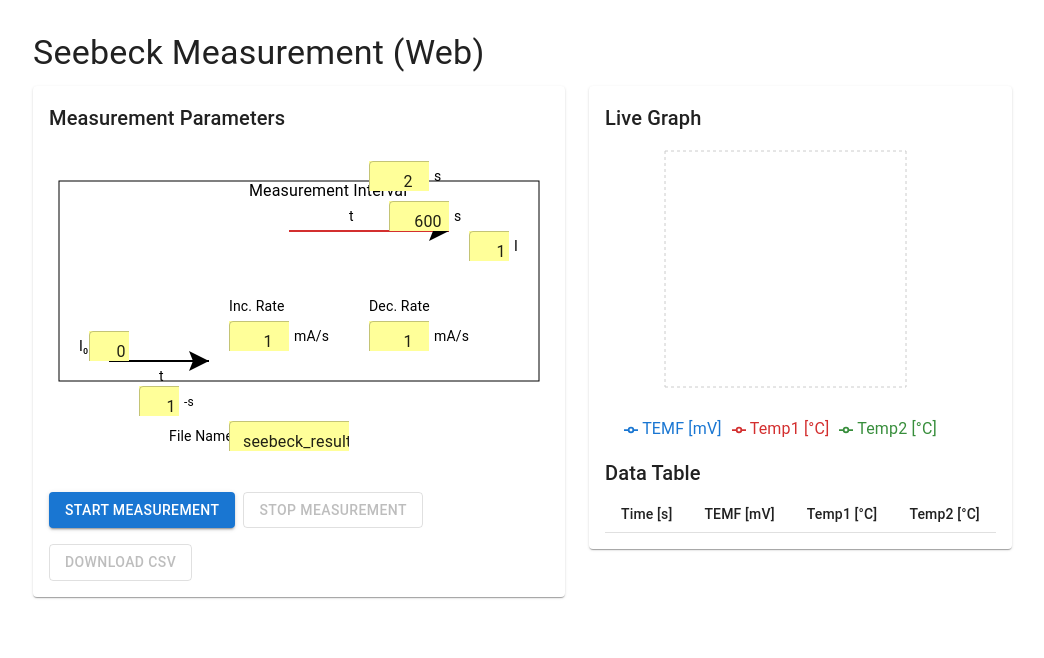
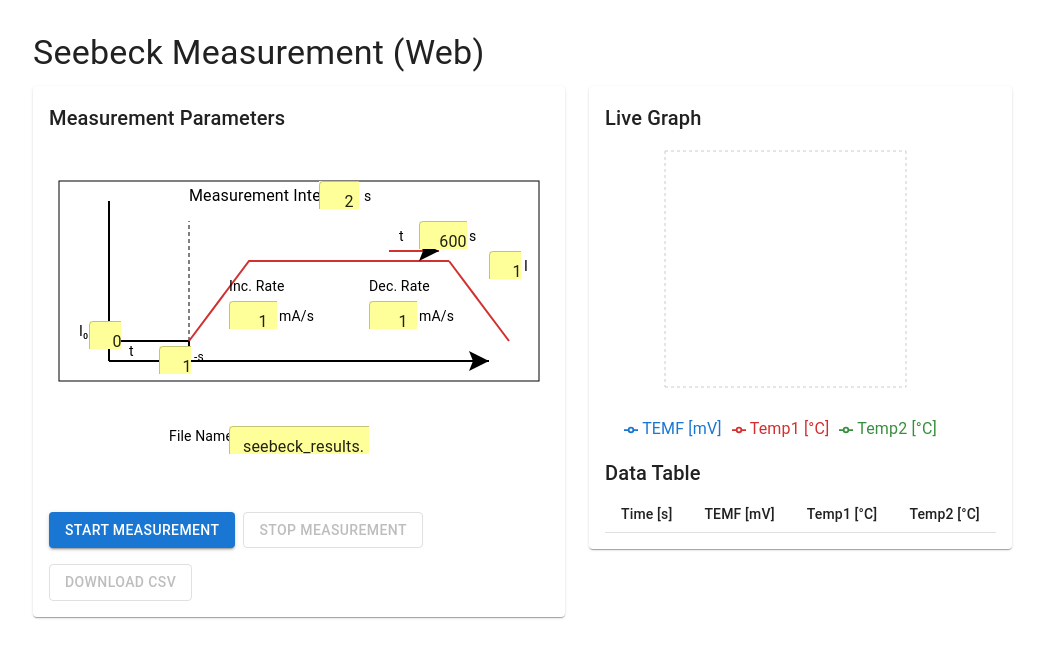
Before and after one commit to srinikhil25/V1_TE_measurements, a React (Vite) app in the folder frontend/: page / in a window 1280 px wide. Shown: the top 658 px of the page, without its empty margins (31-1075 px from the left). Built offline with nearby package versions, Linux system fonts and the light colour scheme.

Commit message:
Update MeasurementDiagramForm.tsx

```diff
--- a/frontend/src/components/MeasurementDiagramForm.tsx
+++ b/frontend/src/components/MeasurementDiagramForm.tsx
@@ -32,104 +32,118 @@ const MeasurementDiagramForm: React.FC<MeasurementDiagramFormProps> = ({
 }) => {
   return (
     <Box sx={{ width: 500, mx: 'auto', mb: 3 }}>
-      <svg width={500} height={320}>
-        {/* Main diagram lines/arrows */}
+      <svg width={500} height={340}>
+        {/* Main box */}
         <rect x={10} y={40} width={480} height={200} fill="#fff" stroke="#000" strokeWidth={1} />
-        {/* Pre time arrow */}
-        <line x1={60} y1={220} x2={160} y2={220} stroke="#000" strokeWidth={2} markerEnd="url(#arrow)" />
-        <text x={110} y={240} fontSize={14}>t<sub>Pre</sub></text>
-        {/* Pre time box */}
-        <foreignObject x={90} y={245} width={40} height={30}>
+        {/* Y axis */}
+        <line x1={60} y1={220} x2={60} y2={60} stroke="#000" strokeWidth={2} />
+        {/* X axis */}
+        <line x1={60} y1={220} x2={440} y2={220} stroke="#000" strokeWidth={2} markerEnd="url(#arrow)" />
+        {/* Pre time horizontal */}
+        <line x1={60} y1={200} x2={140} y2={200} stroke="#000" strokeWidth={2} />
+        {/* Pre time vertical */}
+        <line x1={140} y1={200} x2={140} y2={220} stroke="#000" strokeWidth={2} />
+        {/* Pre time dashed */}
+        <line x1={140} y1={200} x2={140} y2={80} stroke="#000" strokeWidth={1} strokeDasharray="4 3" />
+        {/* Ramp up */}
+        <polyline points="140,200 200,120 320,120" fill="none" stroke="#d32f2f" strokeWidth={2} />
+        {/* Plateau */}
+        <polyline points="320,120 400,120" fill="none" stroke="#d32f2f" strokeWidth={2} />
+        {/* Ramp down */}
+        <polyline points="400,120 460,200" fill="none" stroke="#d32f2f" strokeWidth={2} />
+        {/* Hold time arrow */}
+        <line x1={340} y1={110} x2={390} y2={110} stroke="#d32f2f" strokeWidth={2} markerEnd="url(#arrow)" />
+        {/* Measurement Interval label and box */}
+        <text x={140} y={60} fontSize={16}>Measurement Interval</text>
+        <foreignObject x={270} y={40} width={40} height={28}>
+          <TextField
+            value={interval}
+            onChange={e => setIntervalVal(Number(e.target.value))}
+            variant="outlined"
+            size="small"
+            inputProps={{ style: { background: '#ffff99', textAlign: 'center', width: 32 } }}
+          />
+        </foreignObject>
+        <text x={315} y={60} fontSize={14}>s</text>
+        {/* Pre time label and box */}
+        <text x={80} y={215} fontSize={14}>t<sub>Pre</sub></text>
+        <foreignObject x={110} y={205} width={32} height={28}>
           <TextField
             value={preTime}
             onChange={e => setPreTime(Number(e.target.value))}
             variant="outlined"
             size="small"
-            inputProps={{ style: { background: '#ffff99', textAlign: 'center', width: 36 } }}
+            inputProps={{ style: { background: '#ffff99', textAlign: 'center', width: 28 } }}
           />
         </foreignObject>
-        <text x={135} y={265} fontSize={12}>-s</text>
-        {/* Start value box and label */}
-        <text x={30} y={210} fontSize={14}>I₀</text>
-        <foreignObject x={40} y={190} width={40} height={30}>
+        <text x={145} y={220} fontSize={12}>-s</text>
+        {/* Start value label and box */}
+        <text x={30} y={195} fontSize={14}>I₀</text>
+        <foreignObject x={40} y={180} width={32} height={28}>
           <TextField
             value={startVolt}
             onChange={e => setStartVolt(Number(e.target.value))}
             variant="outlined"
             size="small"
-            inputProps={{ style: { background: '#ffff99', textAlign: 'center', width: 36 } }}
+            inputProps={{ style: { background: '#ffff99', textAlign: 'center', width: 28 } }}
           />
         </foreignObject>
-        {/* Stop value box and label */}
-        <foreignObject x={420} y={90} width={40} height={30}>
+        {/* Stop value label and box */}
+        <foreignObject x={440} y={110} width={32} height={28}>
           <TextField
             value={stopVolt}
             onChange={e => setStopVolt(Number(e.target.value))}
             variant="outlined"
             size="small"
-            inputProps={{ style: { background: '#ffff99', textAlign: 'center', width: 36 } }}
+            inputProps={{ style: { background: '#ffff99', textAlign: 'center', width: 28 } }}
           />
         </foreignObject>
-        <text x={465} y={110} fontSize={14}>I</text>
-        {/* Hold time arrow and label */}
-        <line x1={240} y1={90} x2={400} y2={90} stroke="#d32f2f" strokeWidth={2} markerEnd="url(#arrow)" />
-        <text x={300} y={80} fontSize={14}>t<sub>Hold</sub></text>
-        {/* Hold time box */}
-        <foreignObject x={340} y={60} width={60} height={30}>
+        <text x={475} y={130} fontSize={14}>I</text>
+        {/* Hold time label and box */}
+        <text x={350} y={100} fontSize={14}>t<sub>Hold</sub></text>
+        <foreignObject x={370} y={80} width={48} height={28}>
           <TextField
             value={holdTime}
             onChange={e => setHoldTime(Number(e.target.value))}
             variant="outlined"
             size="small"
-            inputProps={{ style: { background: '#ffff99', textAlign: 'center', width: 50 } }}
+            inputProps={{ style: { background: '#ffff99', textAlign: 'center', width: 40 } }}
           />
         </foreignObject>
-        <text x={405} y={80} fontSize={14}>s</text>
-        {/* Inc. Rate box and label */}
-        <text x={180} y={170} fontSize={14}>Inc. Rate</text>
-        <foreignObject x={180} y={180} width={60} height={30}>
+        <text x={420} y={100} fontSize={14}>s</text>
+        {/* Inc. Rate label and box */}
+        <text x={180} y={150} fontSize={14}>Inc. Rate</text>
+        <foreignObject x={180} y={160} width={48} height={28}>
           <TextField
             value={incRate}
             onChange={e => setIncRate(Number(e.target.value))}
             variant="outlined"
             size="small"
-            inputProps={{ style: { background: '#ffff99', textAlign: 'center', width: 50 } }}
+            inputProps={{ style: { background: '#ffff99', textAlign: 'center', width: 40 } }}
           />
         </foreignObject>
-        <text x={245} y={200} fontSize={14}>mA/s</text>
-        {/* Dec. Rate box and label */}
-        <text x={320} y={170} fontSize={14}>Dec. Rate</text>
-        <foreignObject x={320} y={180} width={60} height={30}>
+        <text x={230} y={180} fontSize={14}>mA/s</text>
+        {/* Dec. Rate label and box */}
+        <text x={320} y={150} fontSize={14}>Dec. Rate</text>
+        <foreignObject x={320} y={160} width={48} height={28}>
           <TextField
             value={decRate}
             onChange={e => setDecRate(Number(e.target.value))}
             variant="outlined"
             size="small"
-            inputProps={{ style: { background: '#ffff99', textAlign: 'center', width: 50 } }}
+            inputProps={{ style: { background: '#ffff99', textAlign: 'center', width: 40 } }}
           />
         </foreignObject>
-        <text x={385} y={200} fontSize={14}>mA/s</text>
-        {/* Measurement Interval box and label */}
-        <text x={200} y={55} fontSize={16}>Measurement Interval</text>
-        <foreignObject x={320} y={20} width={60} height={30}>
-          <TextField
-            value={interval}
-            onChange={e => setIntervalVal(Number(e.target.value))}
-            variant="outlined"
-            size="small"
-            inputProps={{ style: { background: '#ffff99', textAlign: 'center', width: 50 } }}
-          />
-        </foreignObject>
-        <text x={385} y={40} fontSize={14}>s</text>
-        {/* File Name box and label */}
+        <text x={370} y={180} fontSize={14}>mA/s</text>
+        {/* File Name label and box */}
         <text x={120} y={300} fontSize={14}>File Name</text>
-        <foreignObject x={180} y={280} width={120} height={30}>
+        <foreignObject x={180} y={285} width={140} height={28}>
           <TextField
             value={fileName}
             onChange={e => setFileName(e.target.value)}
             variant="outlined"
             size="small"
-            inputProps={{ style: { background: '#ffff99', textAlign: 'center', width: 110 } }}
+            inputProps={{ style: { background: '#ffff99', textAlign: 'center', width: 120 } }}
           />
         </foreignObject>
         {/* SVG arrow marker */}
```
